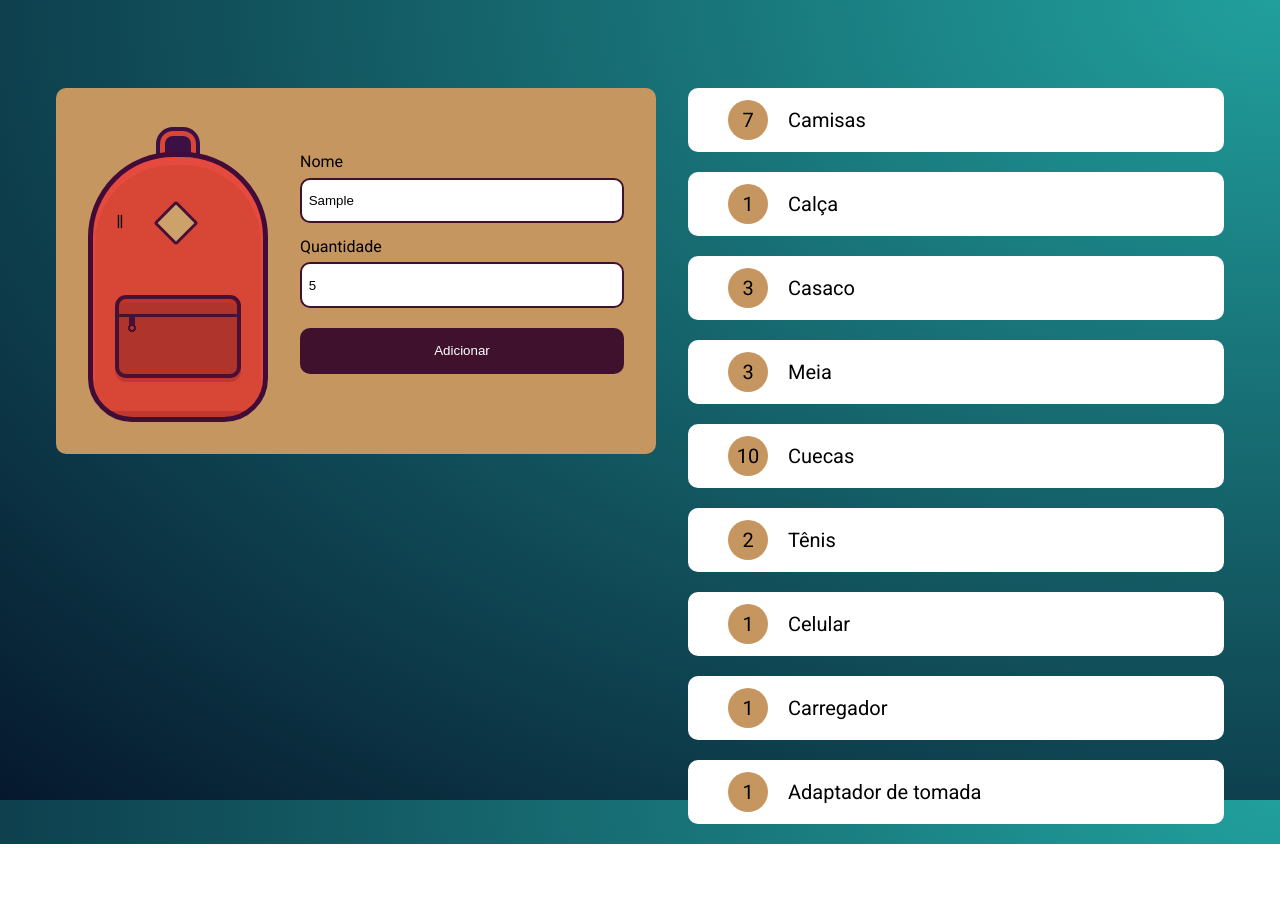
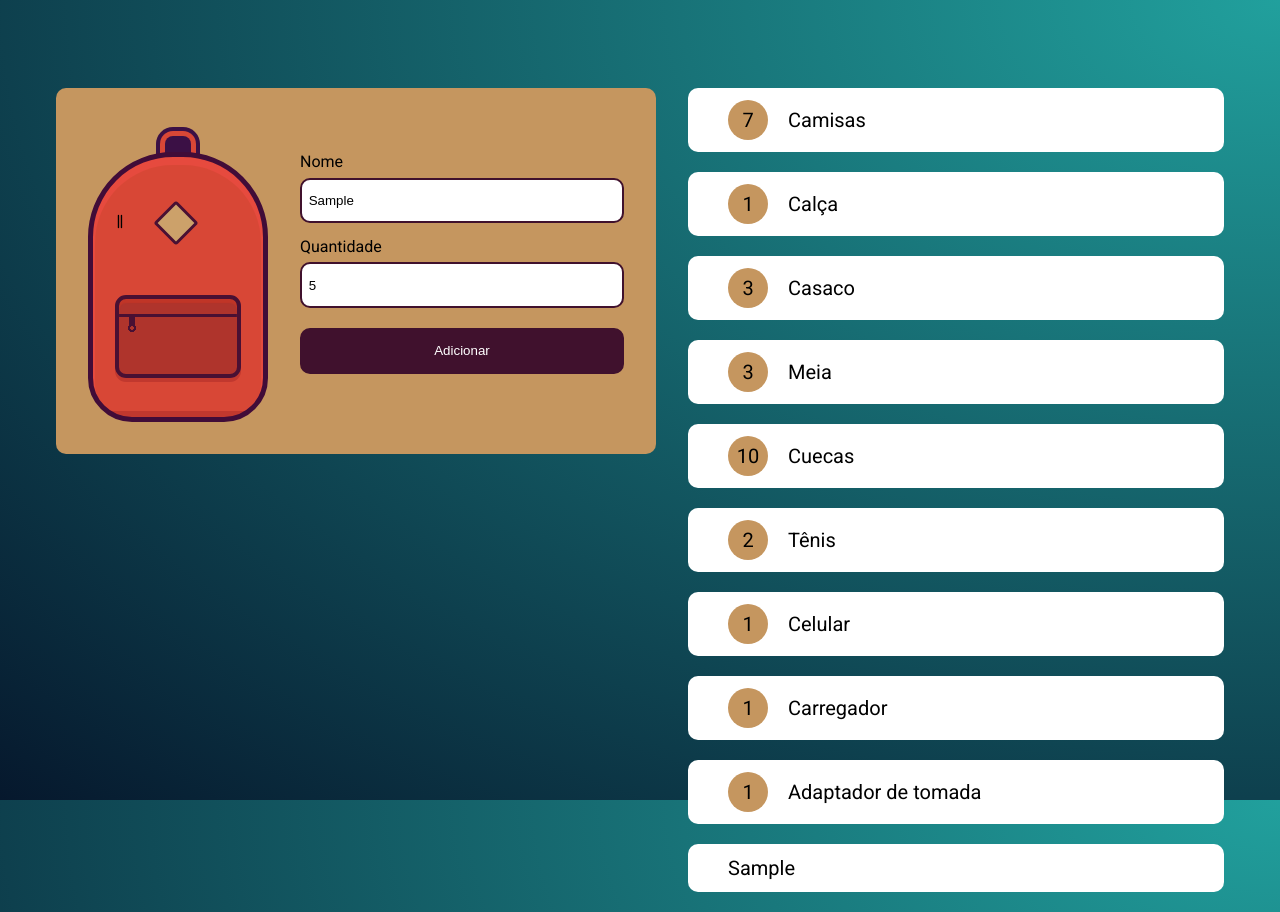
Before and after one commit to santanafx/mochila-de-viagem, a plain HTML site: page index.html in a window 1280 px wide. Both pictures are taken after typing "Sample", "5" into the empty fields and a click on the input "Adicionar". Before the commit the page ends 844 px from the top, so only its background shows below. Drawn offline with Linux system fonts and the light colour scheme.

Commit message:
Adicionando item na lista

```diff
--- a/index.html
+++ b/index.html
@@ -26,7 +26,7 @@
             </form>
         </div>
 
-        <ul class="lista">
+        <ul class="lista" id="lista">
             <li class="item"><strong>7</strong>Camisas</li>
             <li class="item"><strong>1</strong>Calça</li>
             <li class="item"><strong>3</strong>Casaco</li>
--- a/js/main.js
+++ b/js/main.js
@@ -2,6 +2,33 @@ const form = document.getElementById("novoItem");
 
 form.addEventListener("submit", (evento) => {
   evento.preventDefault();
-  console.log(evento.target.elements["nome"].value);
-  console.log(evento.target.elements["quantidade"].value);
+
+  criaElemento(
+    evento.target.elements["nome"].value,
+    evento.target.elements["quantidade"].value
+  );
 });
+
+const criaElemento = (nome, quantidade) => {
+  console.log(nome);
+  console.log(quantidade);
+
+  const novoItem = document.createElement("li");
+  novoItem.classList.add("item");
+
+  const numeroItem = document.createElement("strong");
+  numeroItem.innerHTML = quantidade;
+
+  novoItem.appendChild(numeroItem);
+  //<li class="item">nome
+  //        <strong>quantidade</strong>
+  //</li>
+  //
+  novoItem.innerHTML = nome;
+
+  const lista = document.getElementById("lista");
+
+  lista.appendChild(novoItem);
+
+  console.log(novoItem);
+};
```
